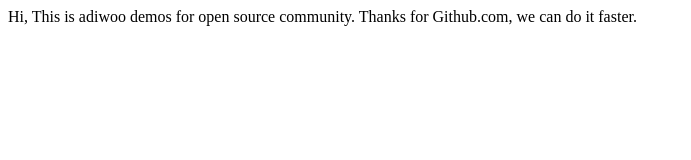
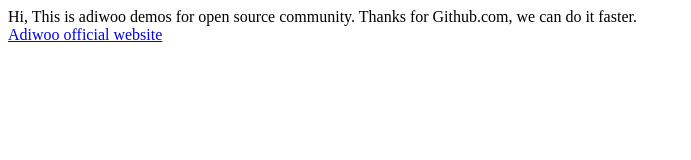
Before and after one commit to adiwoo/adiwoo.github.io, a plain HTML site: page index.html in a window 1280 px wide. Shown: the whole page, without its empty margins (0-691 px from the left). Drawn offline with Linux system fonts and the light colour scheme.

Commit message:
Update index.html

```diff
--- a/index.html
+++ b/index.html
@@ -1 +1,3 @@
 Hi, This is adiwoo demos for open source community. Thanks for Github.com, we can do it faster.
+<br>
+<a href="https://www.aliwoo.com" target="_blank">Adiwoo official website </a> <br>
```
